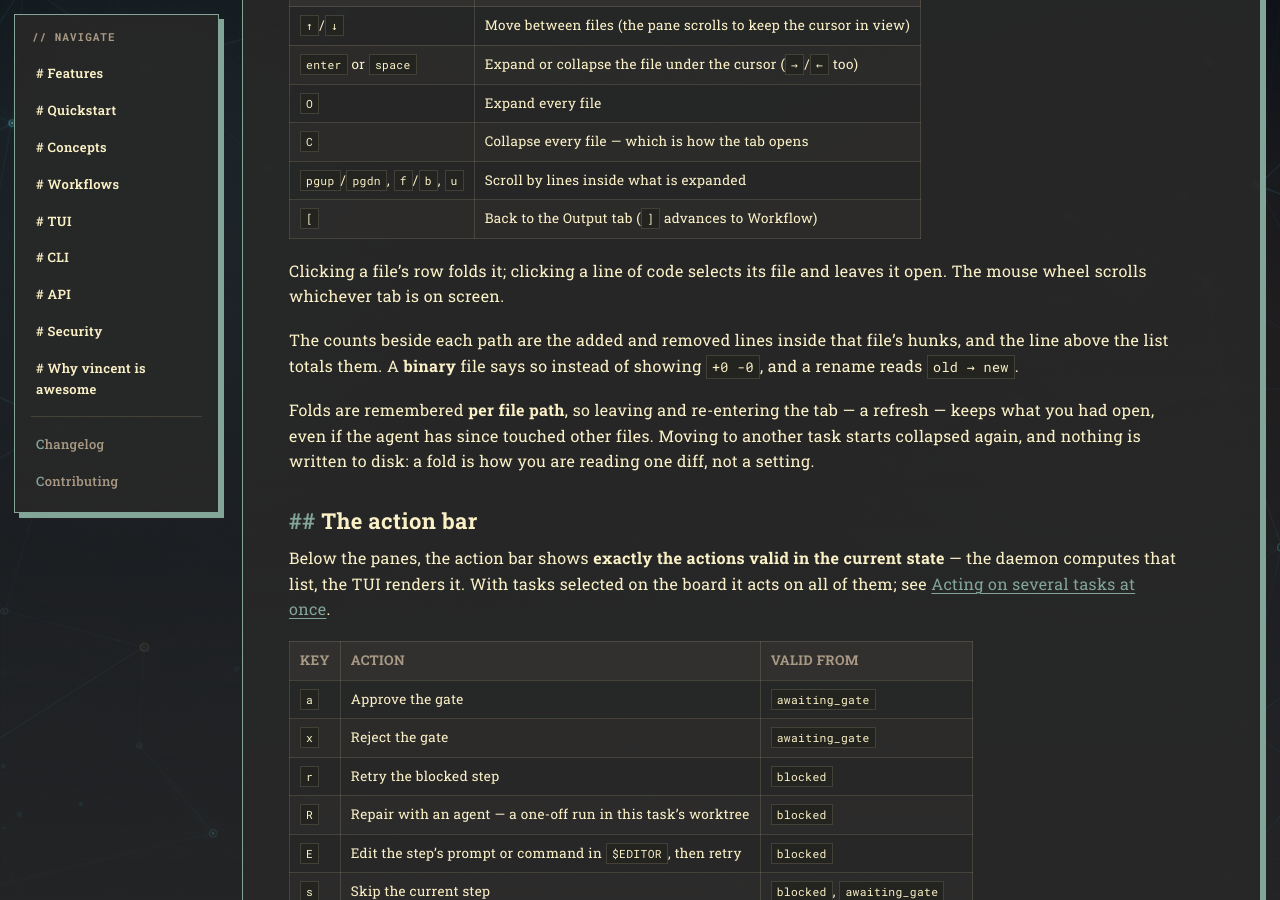
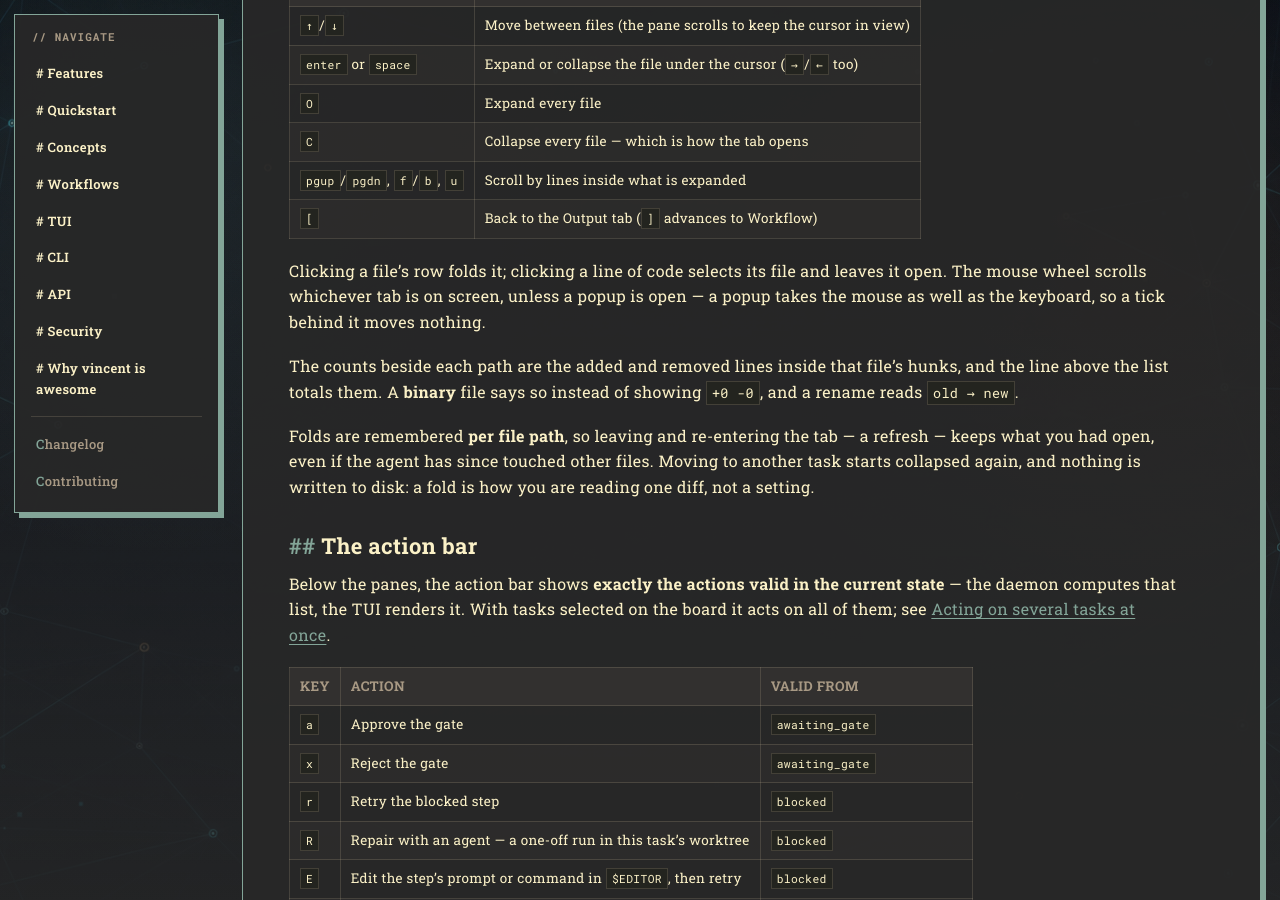
Before and after one commit to lezli01/vincent, a Jekyll site: the page built from docs/guides/tui.md, in a window 1280 px wide and 900 px high, scrolled down 13258 px. Built offline with Jekyll 4.4.1, drawn with Linux system fonts in a browser that asks for light colours; our own code applies the rules of GitHub Pages for plain Markdown files.

Commit message:
docs: correct four claims the wheel change left stale
The task workspace's popup gate makes the TUI guide's "the mouse wheel
scrolls whichever tab is on screen" false while a popup is up, so that
sentence names the exception. The same gate covers six tabs, not four,
and on Steps and Pull Request the wheel moves a cursor rather than a
viewport — a tick behind a popup used to change what was selected, which
the CHANGELOG entry now says.

Task 078 said the composer holds the keyboard "which is why the scroll
keys had to be ctrl-modified"; pgup/pgdown are not. It also said the
footer fix restores a line the captures under docs/assets were taken
without: the chat workspace is in no capture at all — screenshots.sh has
no chat tape and there is no tui-chat*.png — so no image goes stale.

```diff
--- a/docs/guides/tui.md
+++ b/docs/guides/tui.md
@@ -538,7 +538,9 @@ and one expanded to its hunk](../assets/tui-diff.png)
 | `[` | Back to the Output tab (`]` advances to Workflow) |
 
 Clicking a file's row folds it; clicking a line of code selects its file and
-leaves it open. The mouse wheel scrolls whichever tab is on screen.
+leaves it open. The mouse wheel scrolls whichever tab is on screen, unless a
+popup is open — a popup takes the mouse as well as the keyboard, so a tick
+behind it moves nothing.
 
 The counts beside each path are the added and removed lines inside that file's
 hunks, and the line above the list totals them. A **binary** file says so
```
Also changed, not shown: docs/tasks/078-chat-workspace-mouse-wheel.md (+10 -7 lines), CHANGELOG.md.
